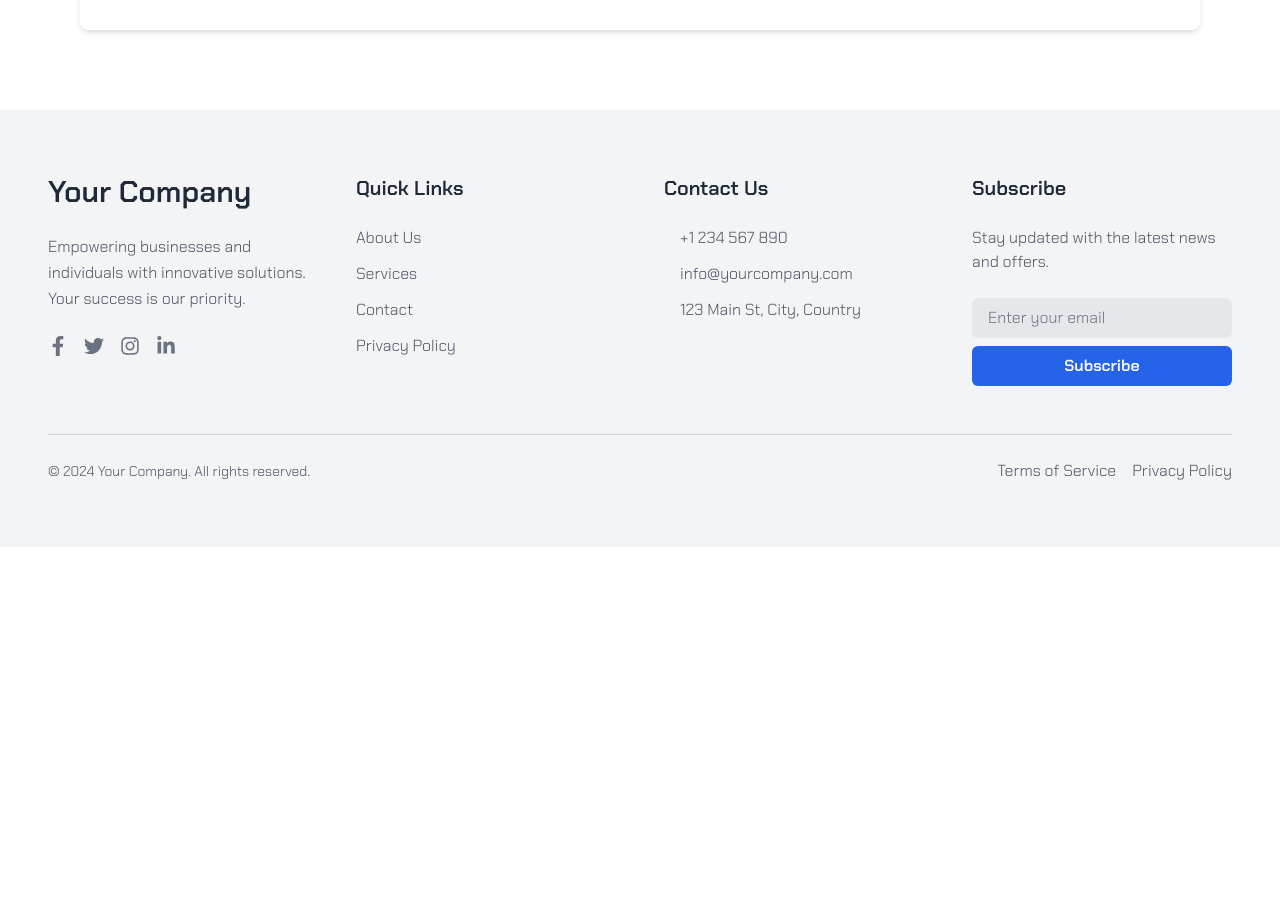
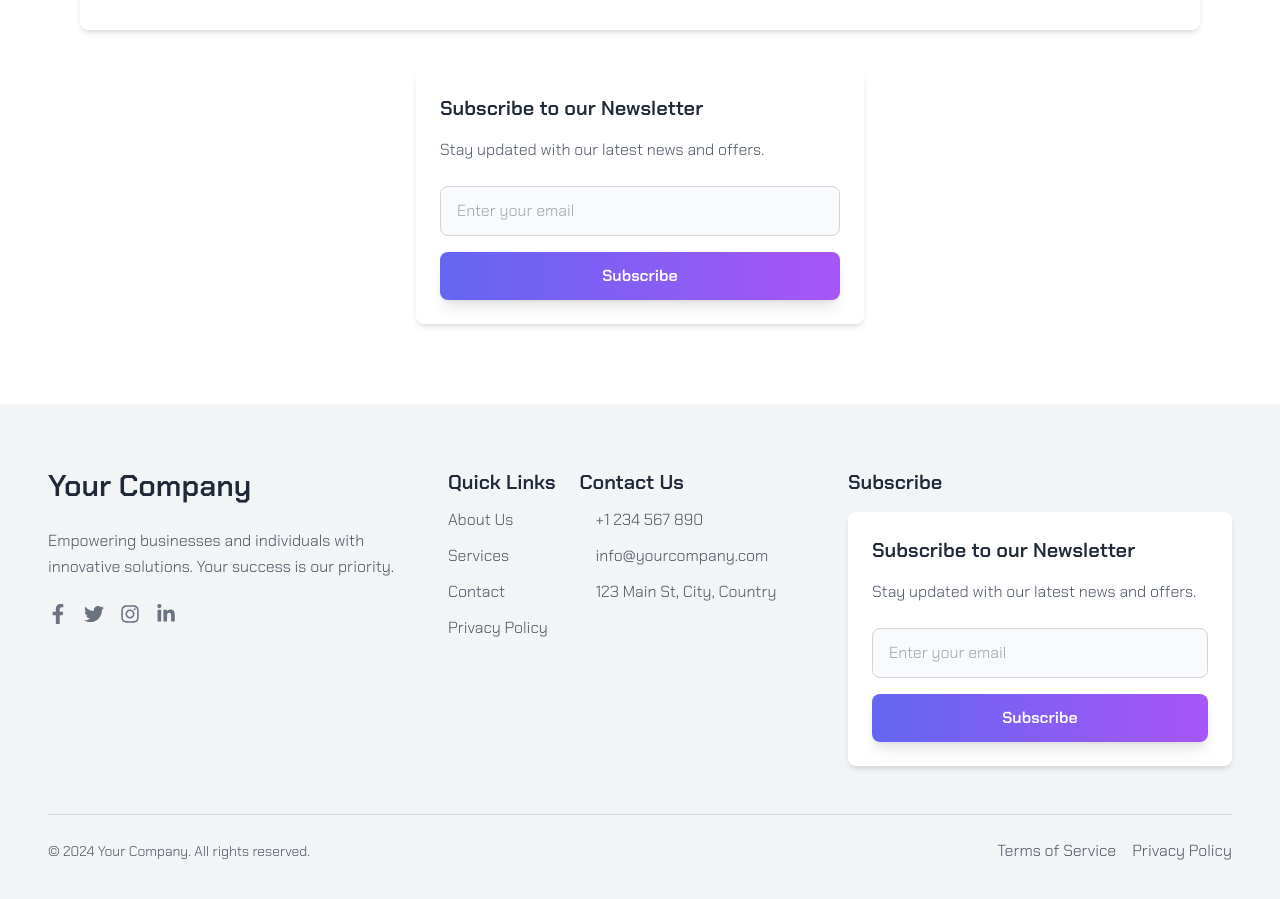
Before and after one commit to Mmy2000/aviato-react, a React (Vite) app: page / in a window 1280 px wide. Shown: the part 1046-1945 px from the top of the page. Before the commit the page ends 1593 px from the top, so only its background shows below. Built offline with nearby package versions, Linux system fonts and the light colour scheme; no server answers.

Commit message:
handle newsletter form

```diff
--- a/src/components/Footer.jsx
+++ b/src/components/Footer.jsx
@@ -6,13 +6,14 @@ import {
   FaInstagram,
   FaLinkedinIn,
 } from "react-icons/fa";
+import NewsletterForm from "./Newsletters";
 
 const Footer = () => {
   return (
     <footer className="bg-gray-100 dark:bg-gray-900 text-gray-700 dark:text-gray-300 py-16">
       <div className="container mx-auto px-6 lg:px-12">
         {/* Top Section */}
-        <div className="grid grid-cols-1 sm:grid-cols-2 lg:grid-cols-4 gap-12">
+        <div className="grid grid-cols-1 sm:grid-cols-2 lg:grid-cols-3 gap-4 ">
           {/* Company Info */}
           <div className="space-y-6">
             <h2 className="text-3xl font-semibold text-gray-800 dark:text-white">
@@ -43,8 +44,9 @@ const Footer = () => {
           </div>
 
           {/* Quick Links */}
-          <div className="space-y-6">
-            <h2 className="text-xl font-semibold text-gray-800 dark:text-white">
+          <div className=" flex gap-6 ">
+            <div className=" space-y-3">
+              <h2 className="text-xl  font-semibold text-gray-800 dark:text-white">
                 Quick Links
               </h2>
               <ul className="space-y-3">
@@ -63,9 +65,8 @@ const Footer = () => {
                 )}
               </ul>
             </div>
-
-          {/* Contact Info */}
-          <div className="space-y-6">
+            <div className="">
+              <div className="space-y-3">
                 <h2 className="text-xl font-semibold text-gray-800 dark:text-white">
                   Contact Us
                 </h2>
@@ -97,28 +98,17 @@ const Footer = () => {
                   ))}
                 </ul>
               </div>
+            </div>
+          </div>
+
+          {/* Contact Info */}
 
           {/* Newsletter */}
-          <div className="space-y-6">
+          <div className="space-y-4 ">
             <h2 className="text-xl font-semibold text-gray-800 dark:text-white">
               Subscribe
             </h2>
-            <p className="text-gray-600 dark:text-gray-400">
-              Stay updated with the latest news and offers.
-            </p>
-            <form className="flex flex-col items-center space-y-2">
-              <input
-                type="email"
-                placeholder="Enter your email"
-                className="w-full px-4 py-2 bg-gray-200 dark:bg-gray-800 text-gray-800 dark:text-gray-300 placeholder-gray-500 dark:placeholder-gray-400 rounded-md focus:outline-none focus:ring-2 focus:ring-blue-500"
-              />
-              <button
-                type="submit"
-                className="px-6 w-full py-2 bg-blue-600 text-white font-semibold rounded-md hover:bg-blue-700 transition-colors duration-300"
-              >
-                Subscribe
-              </button>
-            </form>
+            <NewsletterForm />
           </div>
         </div>
 
--- a/src/components/Home.jsx
+++ b/src/components/Home.jsx
@@ -9,6 +9,7 @@ import slide1 from "../assets/banner1.png";
 import slide2 from "../assets/black_friday.png";
 import slide3 from "../assets/Exclusive_Phone_3.png";
 import Payment from "./Payment";
+import NewsletterForm from "./Newsletters";
 
 const Home = () => {
   // Array of slide data
@@ -100,6 +101,7 @@ const Home = () => {
         </Slider>
       </header>
       <Payment/>
+      <NewsletterForm/>
     </div>
   );
 };
--- /dev/null
+++ b/src/components/Newsletters.jsx
@@ -0,0 +1,115 @@
+import React, { useState } from "react";
+import axios from "axios";
+import toast from "react-hot-toast";
+
+const NewsletterForm = () => {
+  const [email, setEmail] = useState("");
+  const [loading, setLoading] = useState(false);
+  const [error, setError] = useState("");
+
+  const validateEmail = (email) => {
+    const emailRegex = /^[^\s@]+@[^\s@]+\.[^\s@]+$/;
+    return emailRegex.test(email);
+  };
+
+  const handleSubmit = async (e) => {
+    e.preventDefault();
+    setError("");
+
+    if (!validateEmail(email)) {
+      setError("Please enter a valid email address.");
+      return;
+    }
+
+    setLoading(true);
+
+    try {
+      const response = await axios.post(
+        `${import.meta.env.VITE_BASE_URL}/newsletter/`,
+        { email },
+        {
+          headers: {
+            "Content-Type": "application/json",
+          },
+        }
+      );
+      console.log(response);
+
+
+      toast.success(response?.data?.message || "Subscribed successfully!");
+      setEmail("");
+    } catch (err) {
+      toast.error(
+        err.response?.data?.email?.[0] ||
+          "An error occurred. Please try again."
+      );
+      console.log(err);
+
+    } finally {
+      setLoading(false);
+    }
+  };
+
+  return (
+    <div className="max-w-md mx-auto mt-10 p-6 bg-white dark:bg-gray-900 rounded-lg shadow-md">
+      <h2 className="text-xl font-semibold text-gray-800 dark:text-white mb-4">
+        Subscribe to our Newsletter
+      </h2>
+      <p className="text-gray-600 dark:text-gray-300 mb-6">
+        Stay updated with our latest news and offers.
+      </p>
+      <form onSubmit={handleSubmit} className="space-y-4">
+        <div>
+          <input
+            type="email"
+            name="email"
+            value={email}
+            onChange={(e) => setEmail(e.target.value)}
+            placeholder="Enter your email"
+            className={`w-full border ${
+              error ? "border-red-500" : "border-gray-300"
+            } bg-gray-50 dark:bg-gray-800 text-gray-800 dark:text-gray-200 rounded-lg px-4 py-3 focus:outline-none focus:ring-2 focus:ring-indigo-400`}
+          />
+          {error && <p className="text-red-500 text-sm mt-1">{error}</p>}
+        </div>
+        <button
+          type="submit"
+          disabled={loading}
+          className={`w-full bg-gradient-to-r from-indigo-500 to-purple-500 text-white font-semibold py-3 flex justify-center items-center rounded-lg shadow-lg hover:shadow-xl transform transition-all duration-300 ${
+            loading ? "opacity-75 cursor-not-allowed" : ""
+          }`}
+        >
+          {loading ? (
+            <>
+              <svg
+                className="animate-spin h-5 w-5 mr-3 text-white"
+                xmlns="http://www.w3.org/2000/svg"
+                fill="none"
+                viewBox="0 0 24 24"
+              >
+                <circle
+                  className="opacity-25"
+                  cx="12"
+                  cy="12"
+                  r="10"
+                  stroke="currentColor"
+                  strokeWidth="4"
+                ></circle>
+                <path
+                  className="opacity-75"
+                  fill="currentColor"
+                  d="M4 12a8 8 0 018-8V0C5.373 0 0 5.373 0 12h4zm2 5.291A7.962 7.962 0 014 12H0c0 3.042 1.135 5.824 3 7.938l3-2.647z"
+                ></path>
+              </svg>
+              Subscribing...
+            </>
+          ) : (
+            "Subscribe"
+          )}
+        </button>
+      </form>
+    </div>
+  );
+};
+
+export default NewsletterForm;
```
Lines whose indentation alone changed are shown as unchanged.
